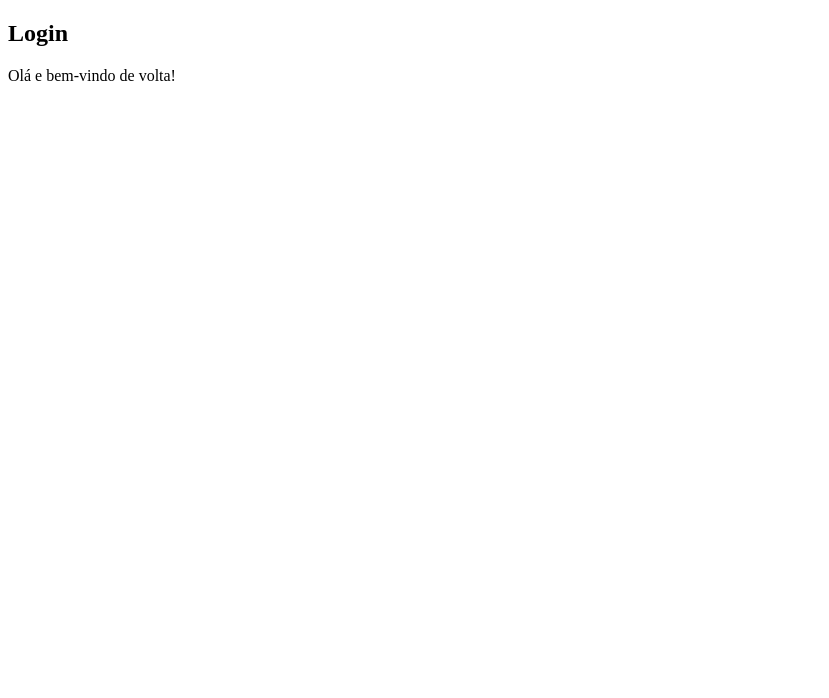
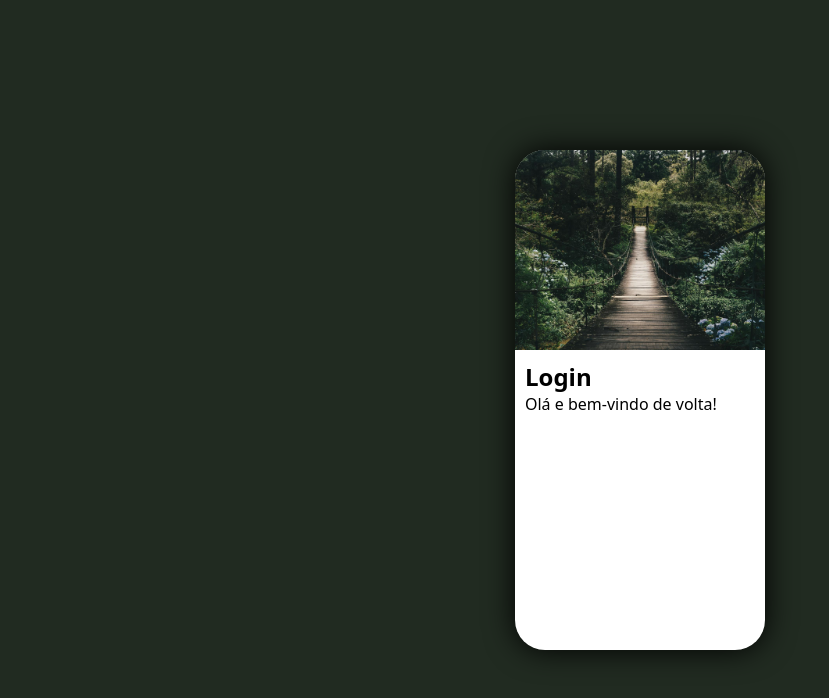
Before and after one commit to jvictordev7/projeto-login, a plain HTML site: page index.html in a window 1280 px wide. Shown: the whole page, without its empty margins (0-829 px from the left). Drawn offline with Linux system fonts and the light colour scheme.

Commit message:
atualizei a interface

```diff
--- a/estilos/style.css
+++ b/estilos/style.css
@@ -8,3 +8,48 @@
     VERDE 3: #8C9460
 
 */
+
+* {
+    font-family: system-ui, -apple-system, BlinkMacSystemFont, 'Segoe UI', Roboto, Oxygen, Ubuntu, Cantarell, 'Open Sans', 'Helvetica Neue', sans-serif;
+    padding: 0px;
+    margin: 0px;
+    box-sizing: border-box;
+}
+
+body, html {
+    background-color: #212B21;
+    height: 100vh;
+    width: 100vh;
+}
+
+main {
+    position: 100vh;
+    height: 100vw;
+}
+
+#login {
+    position: absolute;
+    top: 50%;
+    left: 50%;
+    transform: translate(-50%, -50%); /*DEIXER NO CENTRO DA TELA*/
+    overflow: hidden;
+
+    background-color: white;
+    width: 250px;
+    height: 500px;
+    border-radius: 30px;
+    box-shadow: 0px 0px 30px black;
+}
+
+#login #imagem {
+    display: block;
+    background: #212B21 url(../imagens/img-login.jpg) no-repeat;
+    background-size: cover;
+    background-position: left; /*ESCOLHER ALGULO DA IMAGEM*/
+    height: 200px;
+}
+
+#login #formulario {
+    display: block;
+    padding: 10px;
+}
--- a/index.html
+++ b/index.html
@@ -4,6 +4,7 @@
     <meta charset="UTF-8">
     <meta name="viewport" content="width=device-width, initial-scale=1.0">
     <title>Login</title>
+    <link rel="shortcut icon" href="imagens/favicon.png" type="image/x-icon">
     <link rel="stylesheet" href="estilos/style.css">
 </head>
 <body>
```
Also changed, not shown: imagens/favicon.png (added).
